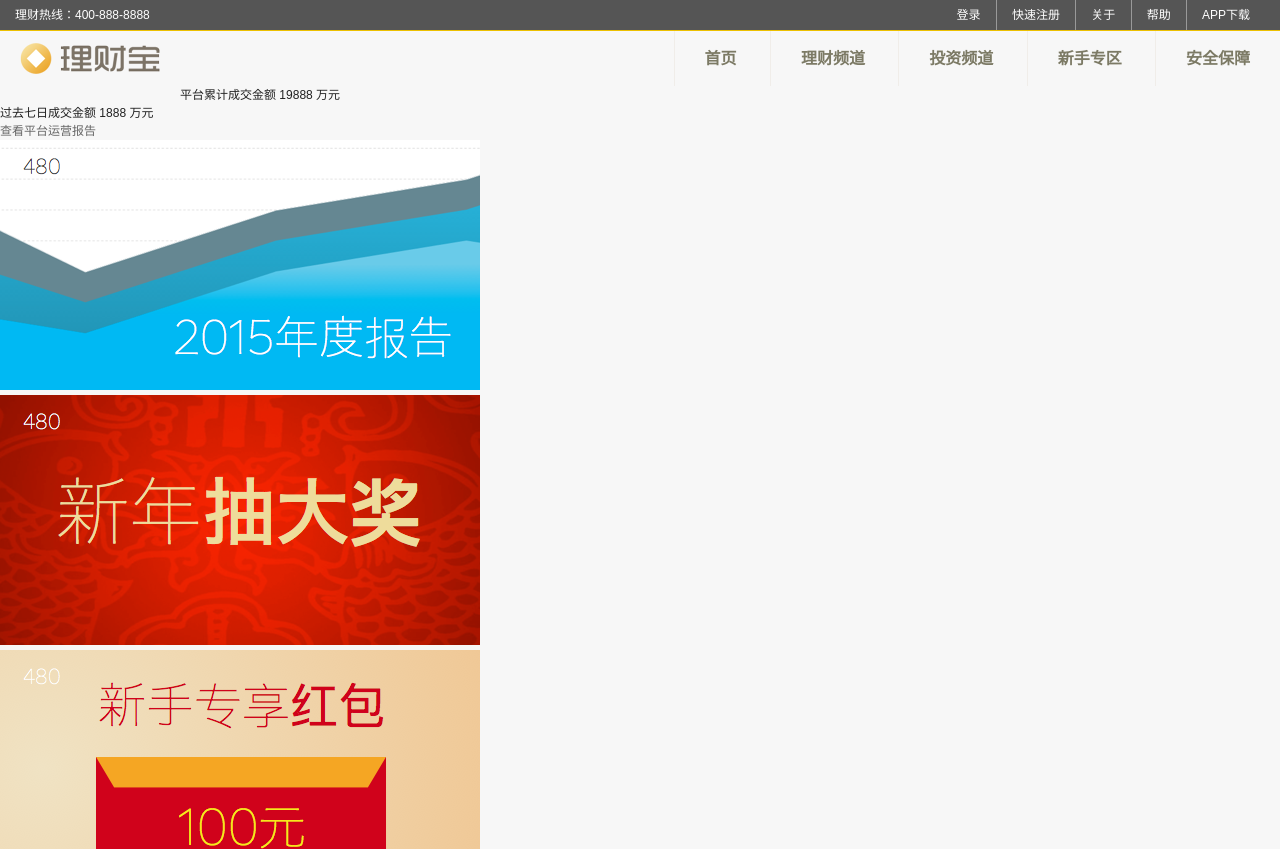
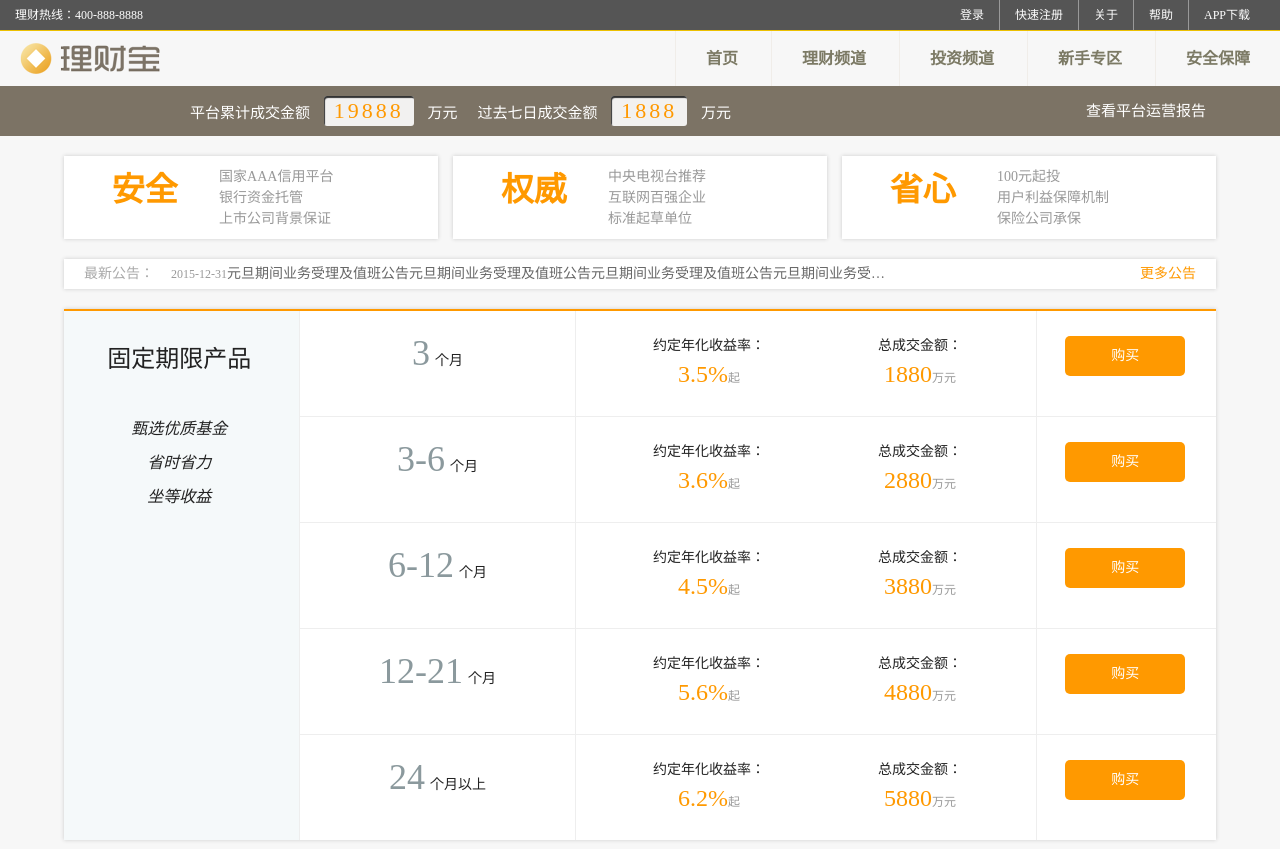
Before and after one commit to walker-s/ResponsiveWeb, a plain HTML site: page src/index.html in a window 1280 px wide. Shown: the top 849 px of the page. Drawn offline with Linux system fonts and the light colour scheme.

Commit message:
实现PC端的样式

```diff
--- a/src/css/main.css
+++ b/src/css/main.css
@@ -7,6 +7,7 @@
    ========== */
 
 html{
+    font-family: "Microsoft YaHei";
     font-size:62.5%;
     color: #222;
 }
@@ -167,7 +168,273 @@ header .main ul li a.active{
     width:100%;
 }
 
+/* 网站主要内容 */
+
+.transaction{
+    width: 100%;
+    background-color: #7c7365;
+}
+.trans-content{
+    max-width: 90%;
+    margin: 0 auto;
+    font-size: 1.5rem;
+}
+.trans-data{
+    float: left;
+    padding: 1rem;
+    text-align: left;
+}
+.trans-data span{
+    display: inline-block;
+    line-height: 3rem;
+    color: #fff;
+}
+.trans-data span.trans-money{
+    font-size: 2.2rem;
+    color: #ff9900;
+    letter-spacing: 3px;
+    margin: 0 1rem;
+    padding: 0 1rem;
+    border-radius: 3px;
+    background-color: rgba(255,255,255,0.9);
+    box-shadow: 1px 2px 1px #333 inset;
+}
+
+.trans-report{
+    text-align: right;
+}
+
+.trans-report a{
+    display: inline-block;
+    padding: 1rem;
+    line-height: 3rem;
+    color: #fff;
+}
+
+/* 滚动广告 */
+
+.ad{
+    display: none;
+}
+
+/* 平台特点 */
+.feature{
+    width: 90%;
+    margin: 2rem auto;
+    font-size: 0;
+}
+.feature .item{
+    display: inline-block;
+    width: calc(33.33333333333% - 3rem);
+    padding: 1rem;
+    font-size: 1.4rem;
+    background-color: #fff;
+    box-shadow: 0 0 4px #ccc;
+}
+.feature .item + .item{
+    margin-left: 1.5rem;
+}
+.feature .item h3{
+    display: inline-block;
+    width: 40%;
+    margin: 0;
+    padding: 0;
+    vertical-align: top;
+    font-size: 3.3rem;
+    text-align: center;
+    color: #ff9900;
+}
+
+.feature .item p{
+    display: inline-block;
+    width: 55%;
+    margin: 0;
+    padding: 0;
+    color: #999;
+}
+
+/* 最新公告 */
+.notice{
+    width: 90%;
+    margin: 2rem auto;
+    font-size: 1.4rem;
+    line-height: 3rem;
+    background-color: #fff;
+    box-shadow: 0 0 4px #ccc;
+}
+
+.notice a{
+    float: left;
+    display: inline-block;
+    width: 70%;
+    margin-left: 2rem;
+    text-decoration: none;
+}
+
+.notice a:first-child{
+    text-overflow: ellipsis;
+    overflow: hidden;
+    white-space: nowrap;
+}
+.notice a:first-child:before{
+    content: '最新公告：\00a0\00a0';
+    color: #aaa;
+}
+.notice a span{
+    color: #999;
+    font-size: 1.2rem;
+    margin-left: 1rem;
+}
+.notice a.more{
+    float: right;
+    width: auto;
+    margin-right: 2rem;
+    color: #ff9900;
+}
+
+/* 产品列表 */
+.product{
+    width: 90%;
+    margin: 2rem auto;
+    font-size: 1.4rem;
+    background-color: #f5f9fa;
+    border-top: 2px solid #ff9900;
+    box-shadow: 0 0 4px #ccc;
+}
+.product h2{
+    float: left;
+    width: 20%;
+    margin-top:3rem;
+    text-align: center;
+    font-size: 2.4rem;
+    font-weight: normal;
+}
+.product h2 em{
+    display: block;
+    margin-top: 1rem;
+    font-size: 1.6rem;
+}
+.product h2 em:first-child{
+    margin-top:4rem;
+}
+.product .product-content{
+    float: right;
+    width: 79.5%;
+    border-left:1px solid #eee;
+    background-color: #fff;
+}
+.product .product-content .item{
+    width: 100%;
+}
+.product .product-content .item + .item{
+    border-top:1px solid #eee;
+}
+.product .product-content .item h3{
+    float: left;
+    width: 30%;
+    margin: 1.5rem 0;
+    font-size: 1.4rem;
+    font-weight: normal;
+    text-align: center;
+}
+.product .product-content .item h3 em{
+    margin-right:0.5rem;
+    font-size: 3.6rem;
+    font-style: normal;
+    color: #8b999d;
+}
+.product .product-content .item h3 i{
+    display: block;
+    font-size: 1.2rem;
+    font-style: normal;
+    color: #999;
+}
+.product .product-content .item .info{
+    float: left;
+    width: 48%;
+    padding: 1rem;
+    border-left: 1px solid #eee;
+    border-right:1px solid #eee;
+    font-size: 14px;
+}
+.product .product-content .item .info p{
+    float: left;
+    display: inline-block;
+    text-align: center;
+    width: 56%;
+}
+.product .product-content .item .info p:last-child{
+    width: 40%;
+}
+.product .product-content .item .info p span{
+    display: block;
+    font-size: 2.4rem;
+    color: #ff9900;
+}
+.product .product-content .item .info p span i{
+    font-size: 1.2rem;
+    font-style: normal;
+    color: #999;
+}
+.product .product-content .item .buy{
+    float: left;
+    width: calc(22% - 4.4rem);
+    padding: 1rem;
+}
+.product .product-content .item .buy a{
+    display: block;
+    width: 90%;
+    margin: 1.5rem auto;
+    max-width: 12rem;
+    line-height: 4rem;
+    text-align: center;
+    text-decoration: none;
+    color: #fff;
+    background-color: #ff9900;
+    border-radius: 5px;
+}
+.product .product-content .item .buy a:hover,
+.product .product-content .item .buy a:active{
+    background-color: #ffc468;
+}
+.product .product-content .item .buy a.disabled{
+    background-color: #ccc !important;
+    cursor: not-allowed;
+}
+
 /* 底部导航 */
+.footer{
+    padding: 3rem 0;
+    background-color: #fff;
+    border-top:2px solid #eee;
+}
+.footer-content{
+    width: 90%;
+    margin: 0 auto;
+}
+.footer-content .brand{
+    float: left;
+    display: block;
+    filter: grayscale(100%);
+    -webkit-filter:grayscale(100%);
+    width: 20%;
+    height: 35px;
+    background: url("../img/logo@1x.png") no-repeat left;
+    background-size: 150px 35px;
+}
+.footer-content ul{
+    float: left;
+    width: 15%;
+}
+.footer-content ul li{
+    font-size: 1.4rem;
+    line-height: 2.4rem;
+}
+.footer-content ul li.title{
+    font-size: 1.6rem;
+    line-height: 3rem;
+}
+/* 底部 */
 footer{
     width:100%;
     padding: 3rem 0 5rem;
--- a/src/index.html
+++ b/src/index.html
@@ -78,11 +78,11 @@
             <p>100元起投 <br/>用户利益保障机制 <br/> 保险公司承保</p>
         </div>
     </section>
-    <section class="notice">
+    <section class="notice clearfix">
         <a href=""><span>2015-12-31</span>元旦期间业务受理及值班公告元旦期间业务受理及值班公告元旦期间业务受理及值班公告元旦期间业务受理及值</a>
         <a href="" class="more">更多公告</a>
     </section>
-    <section class="product">
+    <section class="product clearfix">
         <h2>
             固定期限产品
             <em>甄选优质基金</em>
@@ -90,7 +90,7 @@
             <em>坐等收益</em>
         </h2>
         <div class="product-content">
-            <div class="item">
+            <div class="item clearfix">
                 <h3><em>3</em>个月</h3>
                 <div class="info">
                     <p>约定年化收益率：<span class="year-rate">3.5%<i>起</i></span></p>
@@ -101,7 +101,7 @@
                 </div>
             </div>
 
-            <div class="item">
+            <div class="item clearfix">
                 <h3><em>3-6</em>个月</h3>
                 <div class="info">
                     <p>约定年化收益率：<span class="year-rate">3.6%<i>起</i></span></p>
@@ -112,7 +112,7 @@
                 </div>
             </div>
 
-            <div class="item">
+            <div class="item clearfix">
                 <h3><em>6-12</em>个月</h3>
                 <div class="info">
                     <p>约定年化收益率：<span class="year-rate">4.5%<i>起</i></span></p>
@@ -123,7 +123,7 @@
                 </div>
             </div>
 
-            <div class="item">
+            <div class="item clearfix">
                 <h3><em>12-21</em>个月</h3>
                 <div class="info">
                     <p>约定年化收益率：<span class="year-rate">5.6%<i>起</i></span></p>
@@ -134,7 +134,7 @@
                 </div>
             </div>
 
-            <div class="item">
+            <div class="item clearfix">
                 <h3><em>24</em>个月以上</h3>
                 <div class="info">
                     <p>约定年化收益率：<span class="year-rate">6.2%<i>起</i></span></p>
@@ -147,14 +147,14 @@
 
         </div>
     </section>
-    <section class="product">
+    <section class="product clearfix">
         <h2>
             债权/散标产品
             <em>自主投资</em>
             <em>期限灵活</em>
         </h2>
         <div class="product-content">
-            <div class="item">
+            <div class="item clearfix">
                 <h3><em>3</em>个月<i>日常生活消费</i></h3>
                 <div class="info">
                     <p>约定年化收益率：<span class="year-rate">4.9%</span></p>
@@ -165,7 +165,7 @@
                 </div>
             </div>
 
-            <div class="item">
+            <div class="item clearfix">
                 <h3><em>5</em>个月 <i>资金周转</i></h3>
                 <div class="info">
                     <p>约定年化收益率：<span class="year-rate">5.2%</span></p>
@@ -176,7 +176,7 @@
                 </div>
             </div>
 
-            <div class="item">
+            <div class="item clearfix">
                 <h3><em>7</em>个月 <i>个人消费</i></h3>
                 <div class="info">
                     <p>约定年化收益率：<span class="year-rate">5.5%</span></p>
@@ -187,7 +187,7 @@
                 </div>
             </div>
 
-            <div class="item">
+            <div class="item clearfix">
                 <h3><em>1</em>个月 <i>日常生活消费</i></h3>
                 <div class="info">
                     <p>约定年化收益率：<span class="year-rate">4.6%<i>起</i></span></p>
@@ -198,7 +198,7 @@
                 </div>
             </div>
 
-            <div class="item">
+            <div class="item clearfix">
                 <h3><em>12</em>个月以上 <i>资金周转</i></h3>
                 <div class="info">
                     <p>约定年化收益率：<span class="year-rate">7.2%</span></p>
@@ -211,6 +211,7 @@
         </div>
     </section>
     <nav class="footer">
+        <div class="footer-content clearfix">
          <p class="brand"></p>
         <ul>
             <li><a class="title">关于我们</a></li>
@@ -240,6 +241,7 @@
             <li><a href="">机构中心</a></li>
             <li><a href="">合作联系</a></li>
         </ul>
+        </div>
     </nav>
 </div>
 <footer>
```
